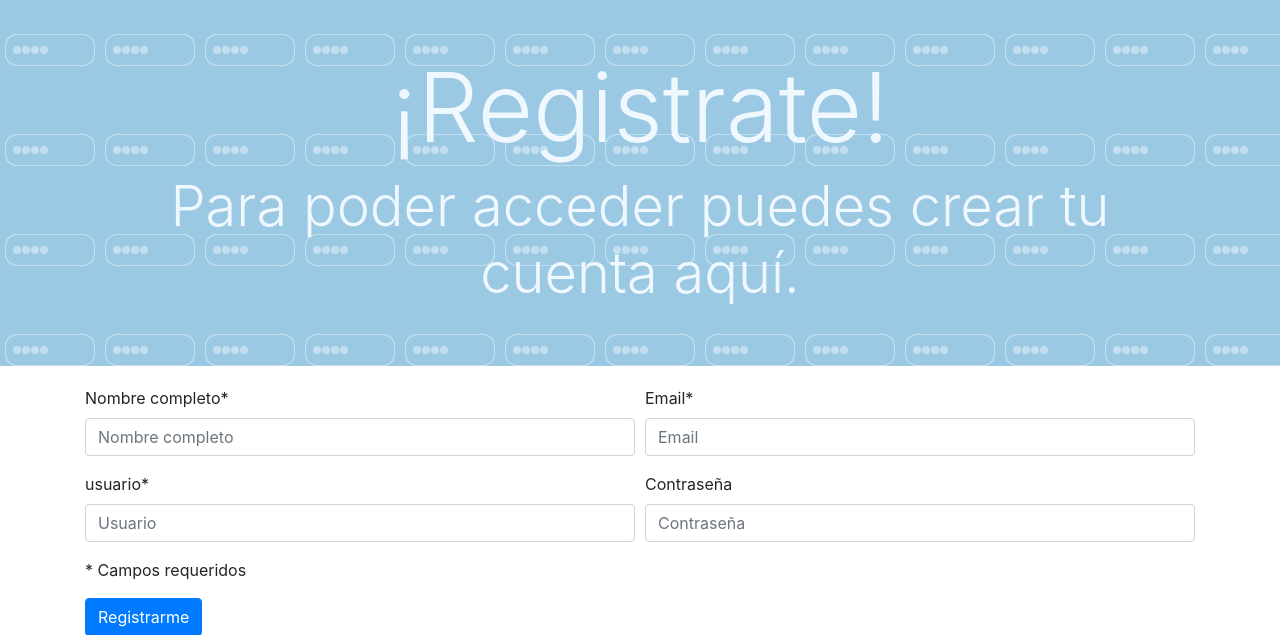
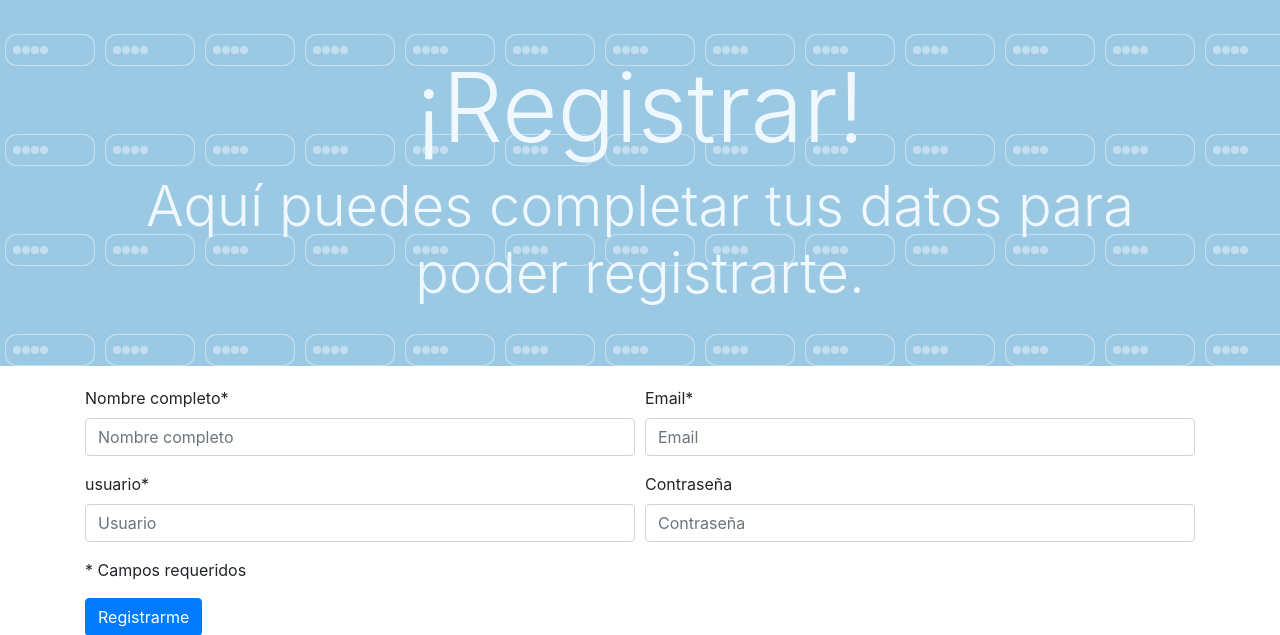
Before and after one commit to dhenriquez/curso-php-mysql, a CodeIgniter app: page /database/usuario/registrar in a window 1280 px wide. Shown: the part 56-691 px from the top of the page. Run offline with CodeIgniter, Linux system fonts and the light colour scheme; some libraries are stand-ins or nearby versions.

Commit message:
cambios vario

```diff
--- a/codeigniter/application/controllers/Usuario.php
+++ b/codeigniter/application/controllers/Usuario.php
@@ -10,6 +10,7 @@ class Usuario extends CI_Controller {
 	}
 
 	public function index(){
+		redirect('usuario/login', 'refresh');
 	}
 
 	public function login(){
@@ -33,12 +34,34 @@ class Usuario extends CI_Controller {
 		);
 
 		$data = array(
-			'titulo' => '¡Registrate!',
-			'descripcion' => 'Para poder acceder puedes crear tu cuenta aquí.'
+			'titulo' => '¡Registrar!',
+			'descripcion' => 'Aquí puedes completar tus datos para poder registrarte.',
+			'enviado' => $this->input->post('nombre') . ' revisa tu correo para validar tu registro!'
 		);
 
+		$this->form_validation->set_rules('nombre', 'Nombre completo', 'required', array('required' => 'El %s es requerido.'));
+		$this->form_validation->set_rules('email', 'Email', 'required', array('required' => 'El %s es requerido.'));
+		$this->form_validation->set_rules('usuario', 'Usuario', 'required', array('required' => 'El %s es requerido.'));
+		$this->form_validation->set_rules('password', 'Contraseña', 'required', array('required' => 'El %s es requerida.'));
+
 		$this->load->view('header', $header);
-		$this->load->view(__FUNCTION__.'_view', $data);
+		if($this->form_validation->run() == FALSE){
+			$this->load->view(__FUNCTION__.'_view', $data);
+		}else{
+			/*$email = $this->input->post('email');
+			$nombre = $this->input->post('nombre');
+			$usuario = $this->input->post('usuario');
+			$password = $this->input->post('password');
+			$asunto = 'Registro de usuario';
+			$mensaje = '';
+
+			$this->email->from($email,$nombre);
+			$this->email->to($this->email_para);
+			$this->email->subject($asunto);
+			$this->email->message($mensaje);
+			$this->email->send();*/
+			$this->load->view(__FUNCTION__.'_enviado_view', $data);
+		}
 		$this->load->view('footer');
 	}
 
@@ -49,12 +72,17 @@ class Usuario extends CI_Controller {
 
 		$data = array(
 			'titulo' => '¡Bienvenido!',
-			'descripcion' => 'Aquí podrás encontrar información de ocio.'
+			'descripcion' => 'Aquí podrás encontrar información de ocio.',
+
 		);
 
 		$this->load->view('header', $header);
 		$this->load->view(__FUNCTION__.'_view', $data);
 		$this->load->view('footer');
 	}
+
+	public function salir(){
+		redirect('sitio', 'refresh');
+	}
 }
 ?>
--- a/codeigniter/application/views/registrar_enviado_view.php
+++ b/codeigniter/application/views/registrar_enviado_view.php
@@ -1,5 +1,5 @@
 <main role="main">
-	<div class="contacto">
+	<div class="registrar">
 		<div class="container">
 			<div class="titulo row">
 				<div class="col-12 text-center">
@@ -19,7 +19,7 @@
 				<h1>
 					<?php echo $enviado; ?>
 				</h1>
-				<p><?php echo anchor('usuario/login', 'Volver'); ?></p>
+				<p><?php echo anchor('sitio', 'Volver'); ?></p>
 			</div>
 		</div>
 	</div>
```
